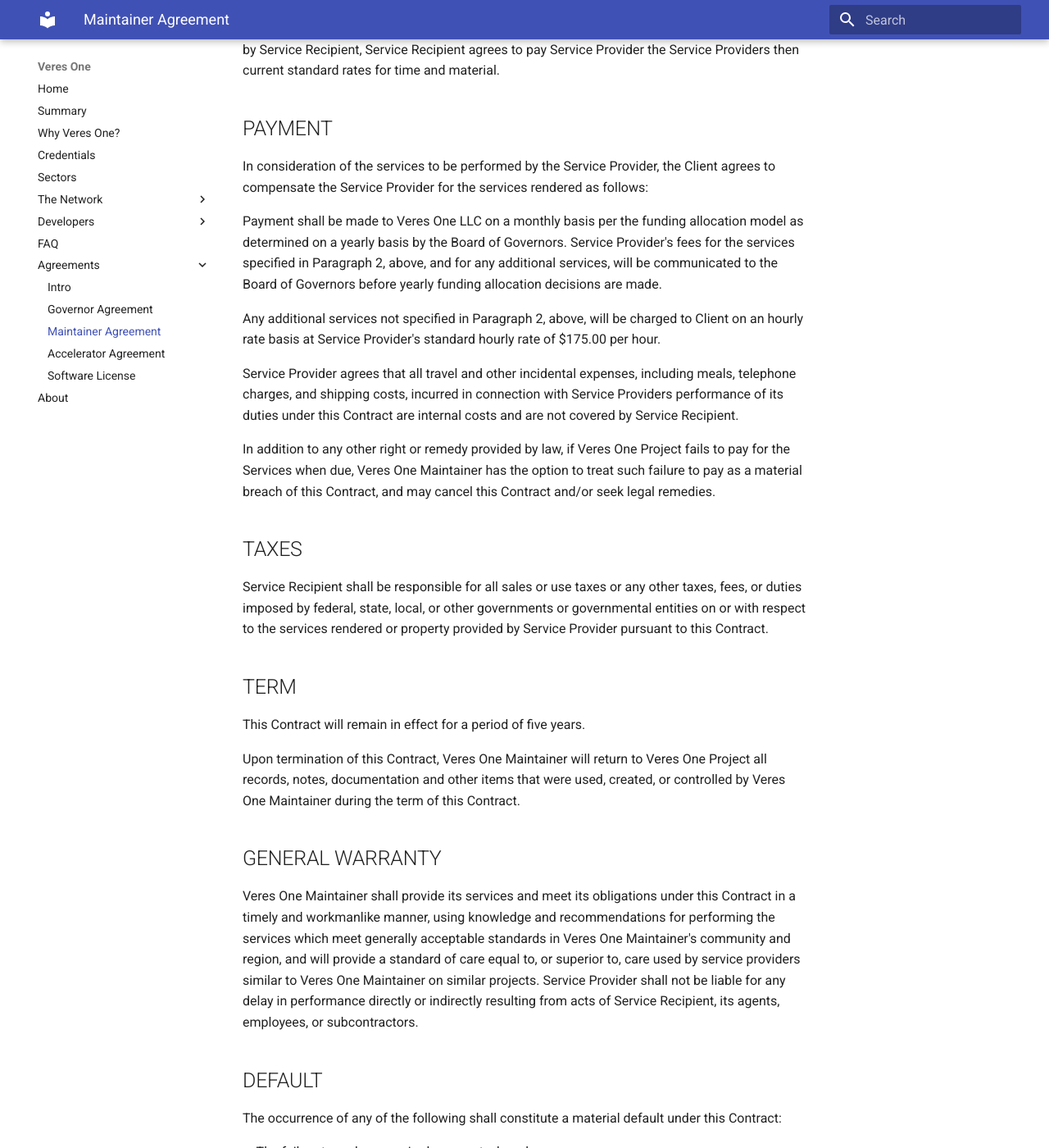
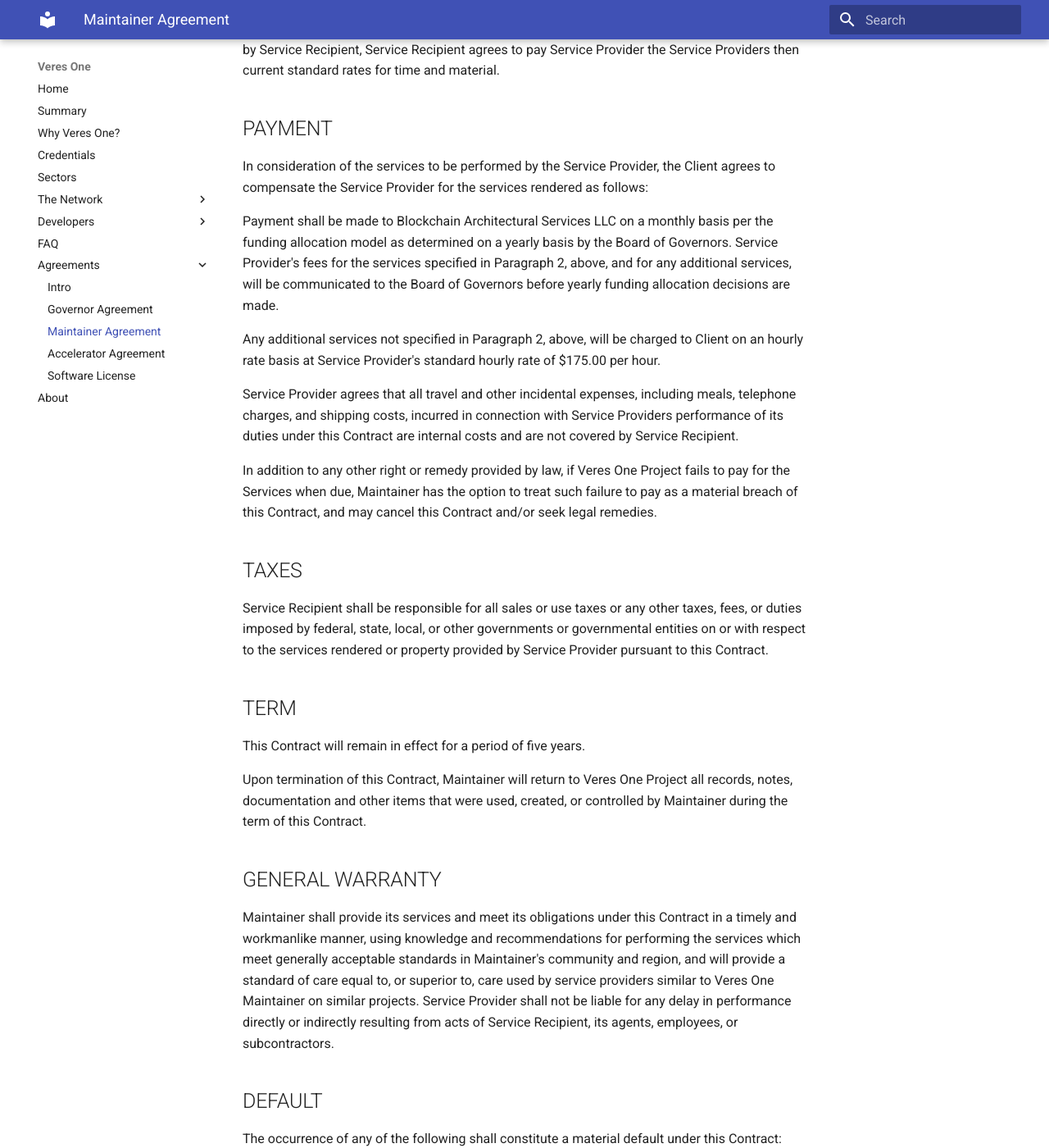
Before and after one commit to veres-one/docs.veres.one, an MkDocs documentation site: the page built from docs/agreements/maintainer.md, in a window 1280 px wide and 1400 px high, scrolled down 1688 px. Shown: the whole window at 82% size. Built offline with MkDocs 1.6.1 and Material for MkDocs 9.7.7, drawn with Linux system fonts in a browser that asks for light colours; old or Windows-style settings are respelled for this version of MkDocs; some of the changed text lies outside the part shown.

Commit message:
Fix name of Maintainer.

```diff
--- a/docs/agreements/maintainer.md
+++ b/docs/agreements/maintainer.md
@@ -28,7 +28,7 @@ achieve:
 This Software Maintenance Agreement is made effective as of March 01,
 2018, by and between The Veres One Project ("Veres One Project" or
 "Service Recipient") of VERES_ONE_PROJECT_ADDRESS, and
-Veres One LLC ("Veres One Maintainer" or "Service Provider") of
+Blockchain Architectural Services LLC ("Maintainer" or "Service Provider") of
 203 Roanoke Street W, Blacksburg, Virginia 24060.
 
 ## DESCRIPTION OF SERVICES
@@ -80,8 +80,9 @@ In consideration of the services to be performed by the
 Service Provider, the Client agrees to compensate the Service Provider for
 the services rendered as follows:
 
-Payment shall be made to Veres One LLC on a monthly basis per the funding
-allocation model as determined on a yearly basis by the Board of Governors.
+Payment shall be made to Blockchain Architectural Services LLC on a monthly
+basis per the funding allocation model as determined on a yearly basis by
+the Board of Governors.
 Service Provider's fees for the services specified in Paragraph 2, above,
 and for any additional services, will be communicated to the Board of
 Governors before yearly funding allocation decisions are made.
@@ -96,7 +97,7 @@ connection with Service Providers performance of its duties under this
 Contract are internal costs and are not covered by Service Recipient.
 
 In addition to any other right or remedy provided by law, if Veres One
-Project fails to pay for the Services when due, Veres One Maintainer has
+Project fails to pay for the Services when due, Maintainer has
 the option to treat such failure to pay as a material breach of this
 Contract, and may cancel this Contract and/or seek legal remedies.
 
@@ -112,17 +113,17 @@ this Contract.
 
 This Contract will remain in effect for a period of five years.
 
-Upon termination of this Contract, Veres One Maintainer will return to
+Upon termination of this Contract, Maintainer will return to
 Veres One Project all records, notes, documentation and other items that
-were used, created, or controlled by Veres One Maintainer during the term
+were used, created, or controlled by Maintainer during the term
 of this Contract.
 
 ## GENERAL WARRANTY
 
-Veres One Maintainer shall provide its services and
+Maintainer shall provide its services and
 meet its obligations under this Contract in a timely and workmanlike
 manner, using knowledge and recommendations for performing the services
-which meet generally acceptable standards in Veres One Maintainer's
+which meet generally acceptable standards in Maintainer's
 community and region, and will provide a standard of care equal to, or
 superior to, care used by service providers similar to Veres One
 Maintainer on similar projects. Service Provider shall not be liable for
@@ -252,4 +253,4 @@ By:
 
 \_\_\_\_\_\_\_\_\_\_\_\_\_\_\_\_\_\_\_\_\_\_\_\_\_\_\_\_\_\_\_\_\_\_
 
-Manu Sporny, Managing Director, Veres One LLC
+Manu Sporny, Managing Director, Blockchain Architectural Services
```
